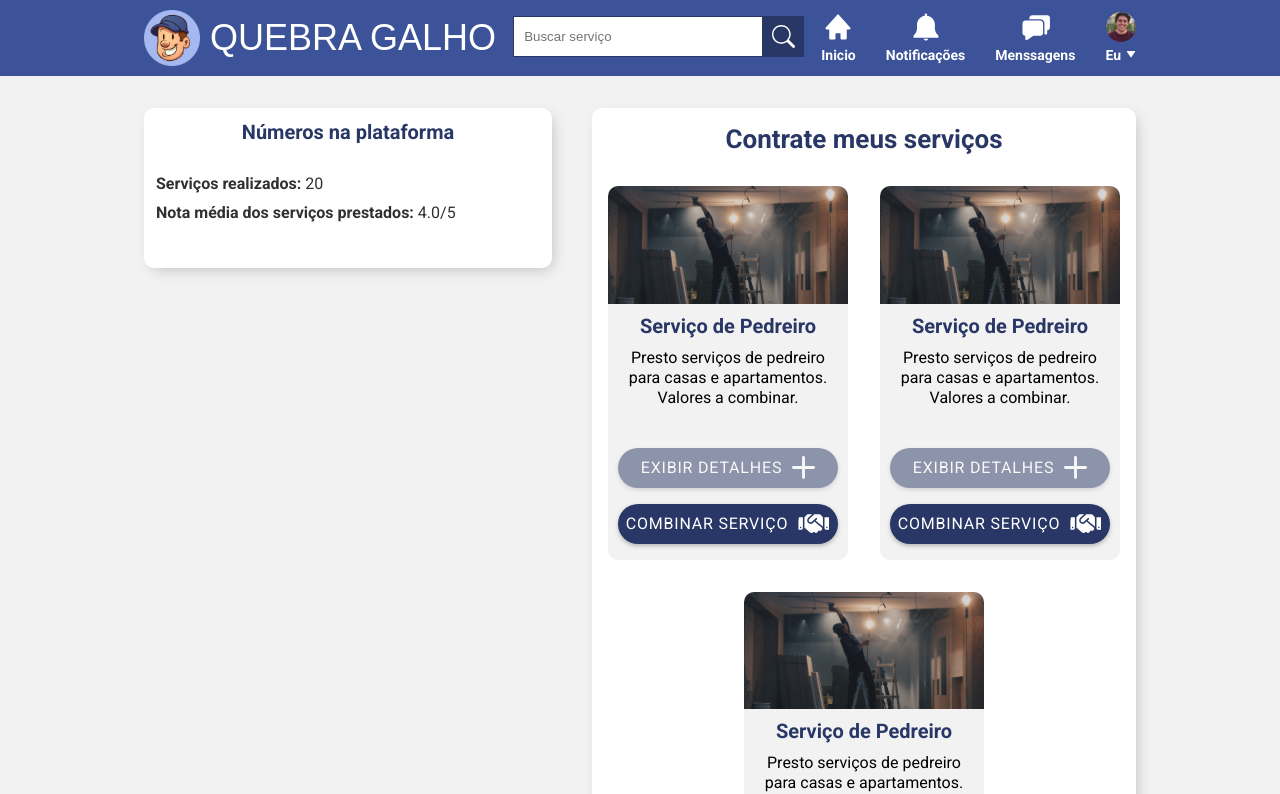
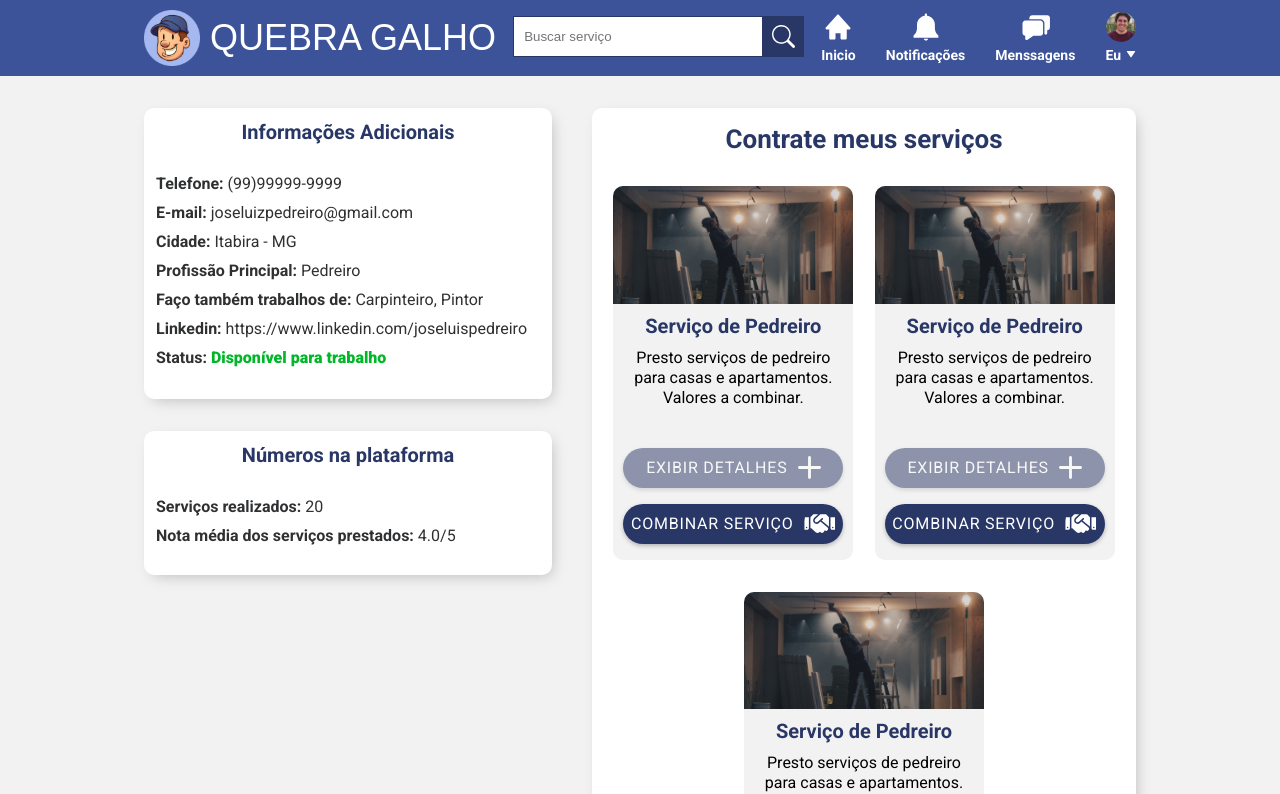
Before and after one commit to gabbrieu/QuebraGalho, a Next.js app in the folder frontend/quebragalho-site/: page /perfil-usuario in a window 1280 px wide. Shown: the top 794 px of the page. Built offline with nearby package versions, Linux system fonts and the light colour scheme.

Commit message:
building the additional information part

```diff
--- a/frontend/quebragalho-site/src/pages/perfil-usuario.tsx
+++ b/frontend/quebragalho-site/src/pages/perfil-usuario.tsx
@@ -19,6 +19,41 @@ export default function PerfilUsuario() {
         <div className={styles.background}>
           <div className={styles.container}>
             <div className={styles.leftSide}>
+              <section className={styles.boxInfoUsuario}>
+                <div className={styles.informacoesAdicionais}>
+                  <h3>Informações Adicionais</h3>
+                  <div className={styles.informacaoAdicional}>
+                    <span>Telefone: </span>
+                    <span>(99)99999-9999</span>
+                  </div>
+                  <div className={styles.informacaoAdicional}>
+                    <span>E-mail: </span>
+                    <span>joseluizpedreiro@gmail.com</span>
+                  </div>
+                  <div className={styles.informacaoAdicional}>
+                    <span>Cidade: </span>
+                    <span>Itabira - MG</span>
+                  </div>
+                  <div className={styles.informacaoAdicional}>
+                    <span>Profissão Principal: </span>
+                    <span>Pedreiro</span>
+                  </div>
+                  <div className={styles.informacaoAdicional}>
+                    <span>Faço também trabalhos de: </span>
+                    <span>Carpinteiro, Pintor</span>
+                  </div>
+                  <div className={styles.informacaoAdicional}>
+                    <span>Linkedin: </span>
+                    <span>https://www.linkedin.com/joseluispedreiro</span>
+                  </div>
+                  <div className={styles.informacaoAdicional}>
+                    <span>Status: </span>
+                    <span className={styles.verdeStatus}>
+                      Disponível para trabalho
+                    </span>
+                  </div>
+                </div>
+              </section>
               <section className={styles.numerosPlataforma}>
                 <h3> Números na plataforma </h3>
                 <div className={styles.numeroPlataforma}>
@@ -32,7 +67,7 @@ export default function PerfilUsuario() {
               </section>
             </div>
             <div className={styles.rightSide}>
-              <div className={styles.servicosUsuario}>
+              <section className={styles.servicosUsuario}>
                 <h2>Contrate meus serviços</h2>
                 <div className={styles.cardsServicos}>
                   <div className={styles.cardServico}>
@@ -90,7 +125,7 @@ export default function PerfilUsuario() {
                     </div>
                   </div>
                 </div>
-              </div>
+              </section>
             </div>
           </div>
         </div>
--- a/frontend/quebragalho-site/src/styles/pages/Perfilusuario.module.scss
+++ b/frontend/quebragalho-site/src/styles/pages/Perfilusuario.module.scss
@@ -12,19 +12,54 @@
 .leftSide {
   display: flex;
   flex: 1.5;
+  flex-direction: column;
+
+  h3 {
+    text-align: center;
+    margin-bottom: 1.875rem;
+    margin-top: 0.75rem;
+    font: 700 1.25rem 'Roboto', sans-serif;
+    color: var(--QG300);
+  }
+
+  .boxInfoUsuario {
+    border-radius: 10px;
+    background: var(--white);
+    box-shadow: 4px 5px 15px -5px rgba(0, 0, 0, 0.25);
+    width: 100%;
+    margin-top: 2rem;
+
+    .informacaoAdicional:last-child {
+      margin-bottom: 2rem;
+      padding-bottom: 0px;
+    }
+
+    .informacaoAdicional {
+      padding-left: 12px;
+      padding-bottom: 10px;
+      color: var(--black);
+
+      span:first-child {
+        font-weight: 700;
+      }
+
+      .verdeStatus {
+        font: 900 1rem 'Roboto', sans-serif;
+        color: var(--green);
+      }
+    }
+  }
 
   .numerosPlataforma {
     display: flex;
     flex-direction: column;
     margin-top: 2rem;
+    background: var(--white);
+    border-radius: 10px;
+    box-shadow: 4px 5px 15px -5px rgba(0, 0, 0, 0.25);
+    width: 100%;
+    max-height: 9rem;
 
-    h3 {
-      text-align: center;
-      margin-bottom: 1.875rem;
-      margin-top: 0.75rem;
-      font: 700 1.25rem 'Roboto', sans-serif;
-      color: var(--QG300);
-    }
     .numeroPlataforma:last-child {
       margin-bottom: 2rem;
       padding-bottom: 0px;
@@ -38,13 +73,6 @@
         font-weight: 700;
       }
     }
-  }
-  .numerosPlataforma {
-    background: var(--white);
-    border-radius: 10px;
-    box-shadow: 4px 5px 15px -5px rgba(0, 0, 0, 0.25);
-    width: 100%;
-    max-height: 10rem;
   }
 }
 
@@ -74,7 +102,7 @@
     display: flex;
     flex-wrap: wrap;
     flex-direction: row;
-    justify-content: space-around;
+    justify-content: space-evenly;
     margin-bottom: 2rem;
 
     .cardServico {
```
